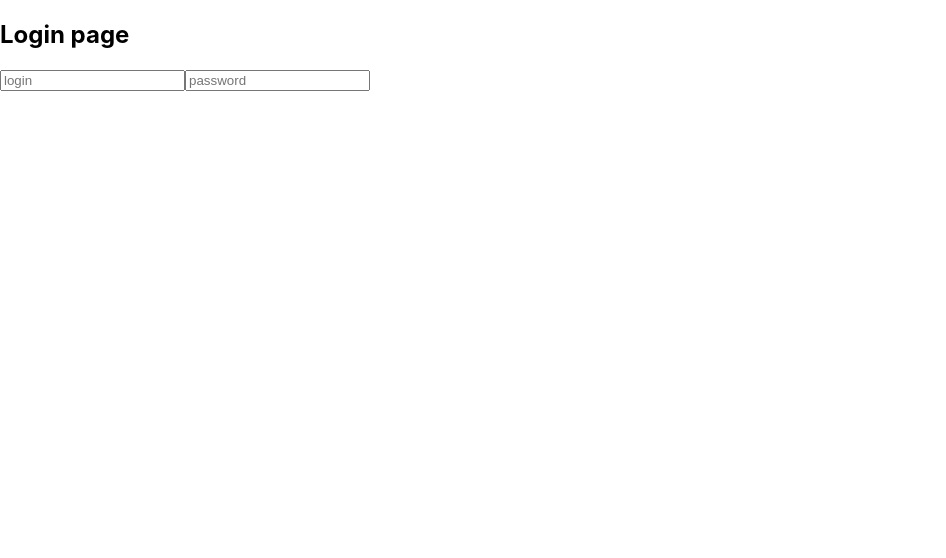
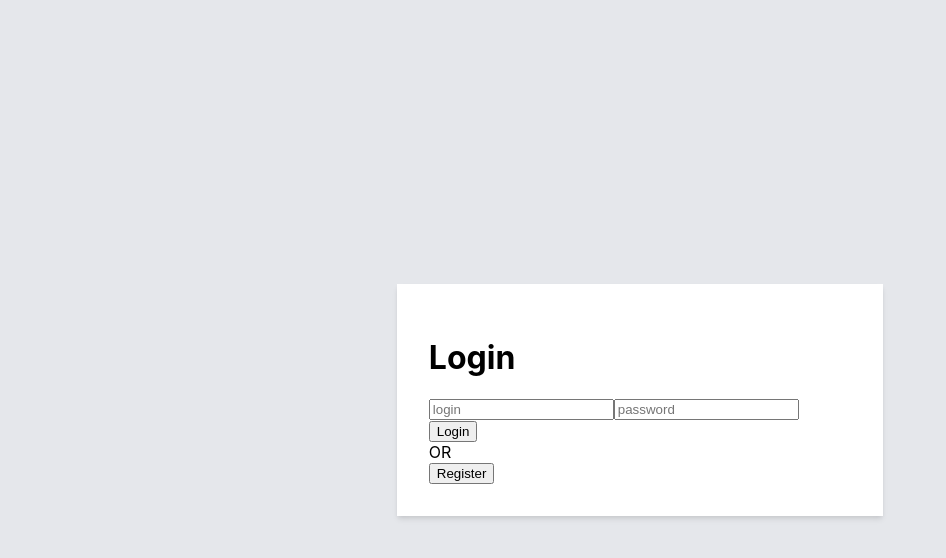
Before and after one commit to SkyBoxProject/bishop-client, a React (Create React App) app: page /login in a window 1280 px wide. Shown: the top 558 px of the page, without its empty margins (0-946 px from the left). Built offline with nearby package versions, Linux system fonts and the light colour scheme.

Commit message:
add LoginPage styles

```diff
--- a/src/resources/LoginPage.js
+++ b/src/resources/LoginPage.js
@@ -1,10 +1,39 @@
 import React, { useState, useEffect } from "react";
+import { createUseStyles } from 'react-jss'
+
+const useStyles = createUseStyles(theme => ({
+   wrapper: {
+      background: '#e5e7eb',
+      maxWidth: '100vw',
+      height: '100vh',
+      display: 'flex',
+      justifyContent: 'center',
+      alignItems: 'center'
+   },
+   loginCard: {
+      boxShadow: '0 0 #0000,0 0 #0000,0 0 #0000,0 0 #0000,0 4px 6px -1px rgba(0, 0, 0, 0.1),0 2px 4px -1px rgba(0, 0, 0, 0.06)',
+      background: '#fff',
+      width: '33%',
+      padding: '2rem',
+   }
+}));
 
 export function LoginPage(props) {
-   return <div>
-      <h2>Login page</h2>
-      <input placeholder="login" />
-      <input placeholder="password" />
+   const classes = useStyles();
+
+   return <div className={classes.wrapper}>
+      <div className={classes.loginCard}>
+         <h1>Login</h1>
+         <input placeholder="login" />
+         <input placeholder="password" />
+
+         <div>
+            <button>Login</button>
+            <div>OR</div>
+            <button>Register</button>
+         </div>
+
+      </div>
    </div>
 }
 
```
